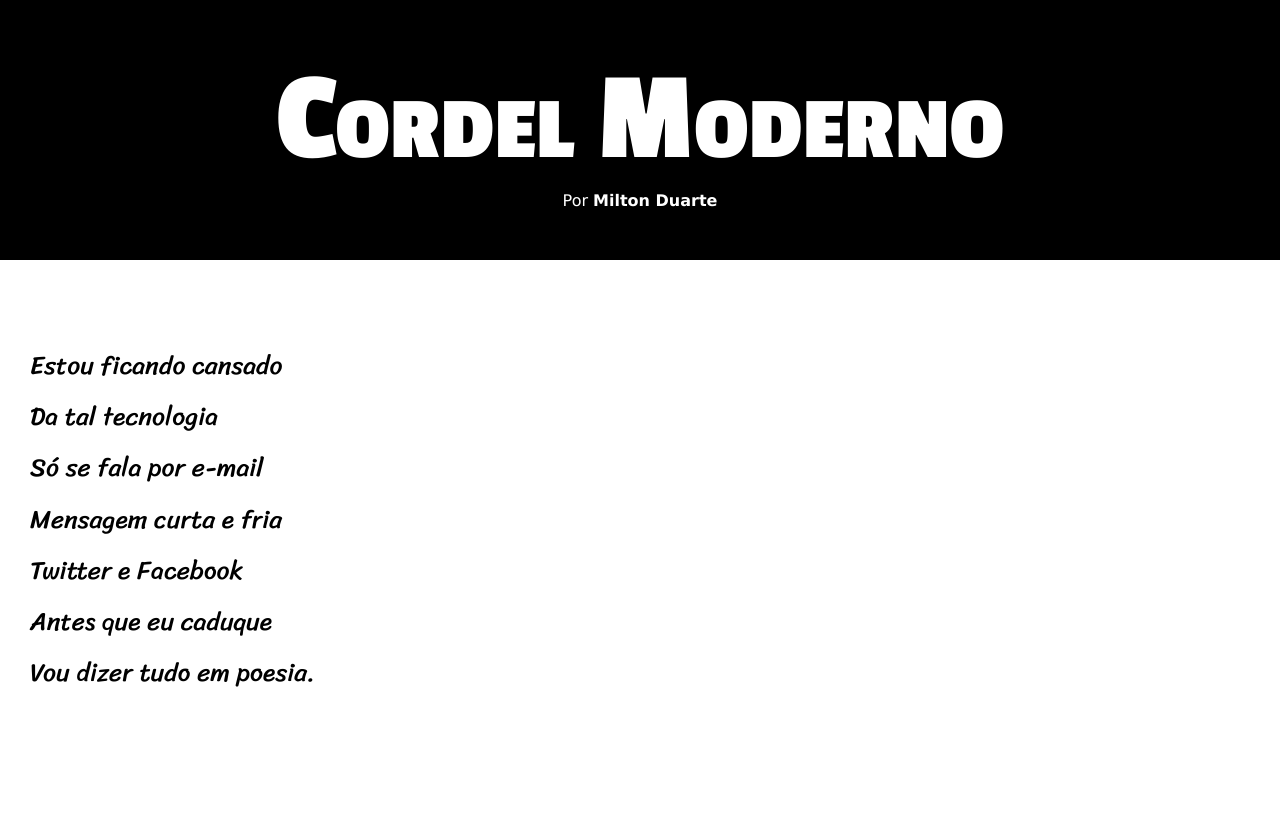
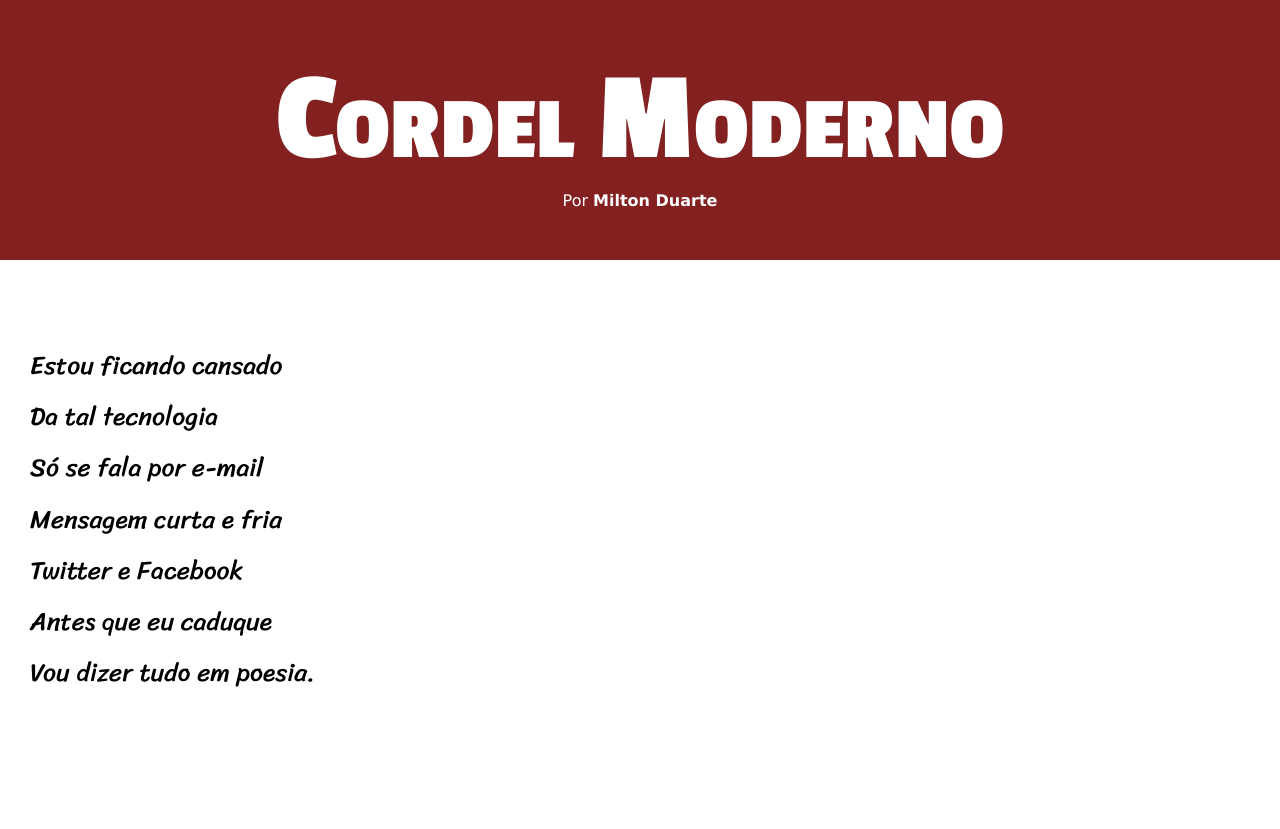
Before and after one commit to vitoriapires07/Projeto-cordel, a PHP site: page / in a window 1280 px wide. Shown: the top 829 px of the page. Run offline with PHP 8.4, Linux system fonts and the light colour scheme.

Commit message:
atualizei o css

```diff
--- a/estilo/style.css
+++ b/estilo/style.css
@@ -22,7 +22,7 @@ html, body {
 }
 
 header {
-    background-color: rgb(0, 0, 0);
+    background-color: rgb(131, 32, 32);
     color: white;
     text-align: center;
 }
```
